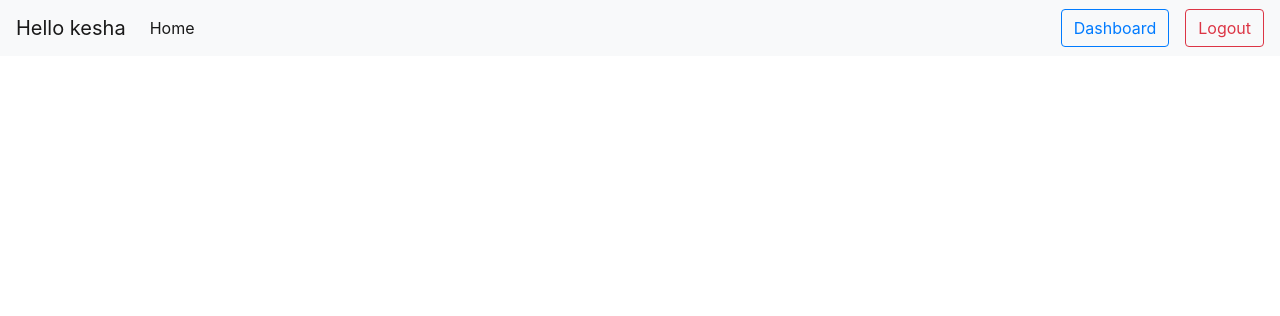
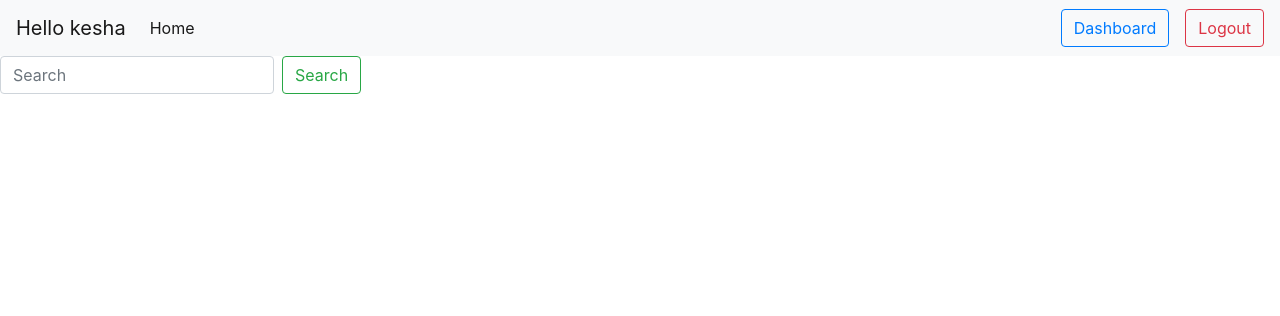
Before and after one commit to keshav2212/ATG-Blogging, a Django app: page /blog/ in a window 1280 px wide. Shown: the top 316 px of the page. Run offline with Django 3.2, Linux system fonts and the light colour scheme; a user stored in the database is signed in; some libraries are stand-ins or nearby versions.

Commit message:
User Search and Public/Private Article Option have Added

```diff
--- a/blog/forms.py
+++ b/blog/forms.py
@@ -12,4 +12,4 @@ class UserRegistrationForm(UserCreationForm):
 class ArticleForm(forms.ModelForm):
 	class Meta():
 		model=Article
-		fields=['title','Description',"Image"]
+		fields=['title','Description',"Image","Public"]
--- a/blog/models.py
+++ b/blog/models.py
@@ -6,6 +6,7 @@ class Article(models.Model):
 	title=models.CharField(max_length=1000)
 	Description=models.CharField(max_length=10000)
 	Image=models.ImageField(upload_to="article_image",blank=False)
+	Public=models.BooleanField(default=False)
 	def __str__(self):
 		return self.title
 # Create your models here.
--- a/blog/urls.py
+++ b/blog/urls.py
@@ -11,4 +11,5 @@ urlpatterns = [
     path('newarticle/',views.newarticle),
     path('delete/<int:id>',views.deletearticle,name="deletearticle"),
     url(r'^captcha/', include('captcha.urls')),
+    path('otherarticle/<str:search>',views.otherarticle),
 ]
--- a/blog/views.py
+++ b/blog/views.py
@@ -3,8 +3,17 @@ from .models import Article
 from .forms import UserRegistrationForm,ArticleForm
 from django.contrib import messages
 from datetime import date
+from django.contrib.auth.models import User
 def home(request):
-	return render(request,"index.html")
+	user=request.GET.get("q")
+	cont=0
+	if user:
+		try:
+			User.objects.get(username=user)
+			cont=1
+		except:
+			cont=2
+	return render(request,"index.html",{"cont":cont,'search':user})
 def register(request):
 	if request.method=="POST":
 		form=UserRegistrationForm(request.POST)
@@ -37,5 +46,7 @@ def deletearticle(request,id):
 	a.delete()
 	messages.success(request,"Article Has Been Successfully Deleted!")
 	return redirect('/blog/dashboard')
-
+def otherarticle(request,search):
+	search=User.objects.get(username=search)
+	return render(request,'otherarticle.html',{'search':search})
 			# Create your views here.
--- a/templates/index.html
+++ b/templates/index.html
@@ -24,4 +24,19 @@
     </div>
   </div>
 </nav>
+<form class="form-inline" method="GET" action="">
+    <input class="form-control mr-sm-2" type="search" name="q" placeholder="Search" aria-label="Search"></input></br>
+    <button class="btn btn-outline-success my-2 my-sm-0" type="submit">Search</button>
+  </form>
+{% if cont == 1 %}
+<div class="card" style="width: 18rem;">
+  <div class="card-body">
+    <h5 class="card-title">{{ search }}</h5>
+    <a href="/blog/otherarticle/{{search}}" class="card-link">Show Articles</a>
+  </div>
+</div>
+{% endif %}
+{% if cont == 2 %}
+<h5 class="card-title">Sorry no Result Found</h5>
+{% endif %}
 {% endblock %}
```
Also changed, not shown: templates/otherarticle.html (added, +43 -0 lines), blog/migrations/0006_article_public.py (added), db.sqlite3.
